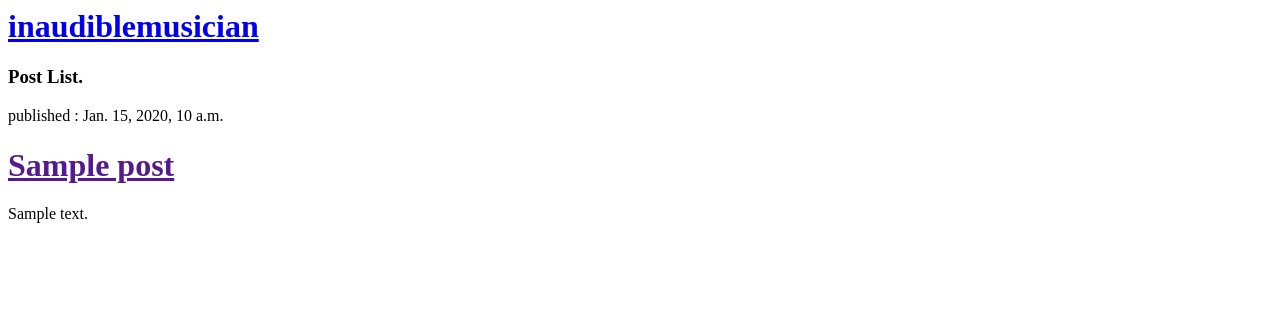
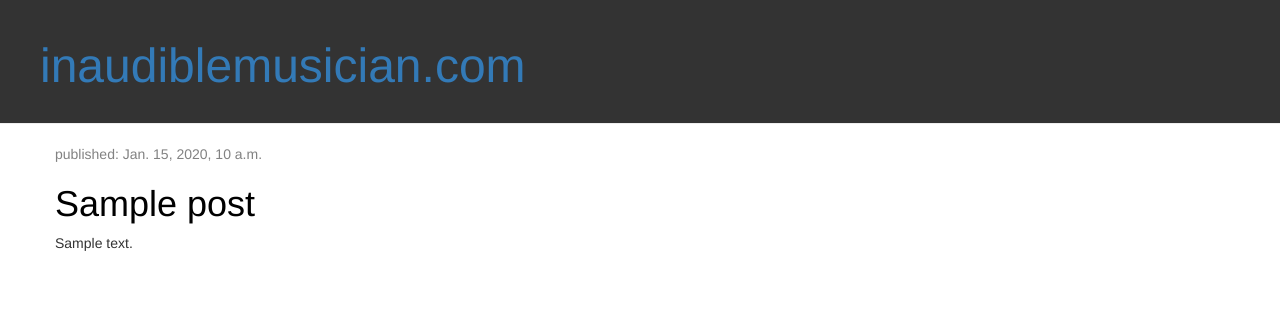
Before and after one commit to robertmaziar/inaudible-musician, a Django app: template posts/templates/posts/post_list.html in a window 1280 px wide. Shown: the top 322 px of the page. Run offline with Django 3.2, Linux system fonts and the light colour scheme; the template is opened without the code that fills it: values that come from a table or form of the project are taken from there, others are empty; tables that the repository leaves empty hold one stand-in row (values such as "Sample post"); some libraries are stand-ins or nearby versions.

Commit message:
Modified CSS styling.

```diff
--- /dev/null
+++ b/posts/static/css/posts.css
@@ -0,0 +1,46 @@
+.page-header {
+    background-color: #333;
+    margin-top: 0;
+    padding: 20px 20px 20px 40px;
+}
+
+.page-header h1, .page-header h1 a, .page-header h1 a:visited, .page-header h1 a:active {
+    /*color: #ffffff;*/
+    font-size: 36pt;
+    text-decoration: none;
+}
+
+.content {
+    margin-left: 40px;
+}
+
+h1, h2, h3, h4 {
+    /*font-family: 'Lobster', cursive;*/
+}
+
+.date {
+    color: #828282;
+}
+
+.save {
+    float: right;
+}
+
+.post-form textarea, .post-form input {
+    width: 100%;
+}
+
+.top-menu, .top-menu:hover, .top-menu:visited {
+    color: #ffffff;
+    float: right;
+    font-size: 26pt;
+    margin-right: 20px;
+}
+
+.post {
+    margin-bottom: 70px;
+}
+
+.post h1 a, .post h1 a:visited {
+    color: #000000;
+}
--- a/posts/templates/posts/post_list.html
+++ b/posts/templates/posts/post_list.html
@@ -1,16 +1,29 @@
+{% load staticfiles %}
 <html>
 	<head>
 		<title>inaudiblemusician Posts</title>
+		<link rel="stylesheet" href="//maxcdn.bootstrapcdn.com/bootstrap/3.2.0/css/bootstrap.min.css">
+		<link rel="stylesheet" href="//maxcdn.bootstrapcdn.com/bootstrap/3.2.0/css/bootstrap-theme.min.css">
+		<link rel="stylesheet" href="{% static 'css/posts.css' %}">
 	</head>
 	<body>
-		<h1><a href="/">inaudiblemusician</a></h1>
-		<h3>Post List.</h3>
-	{% for post in posts %}
-		<div>
-			<p>published : {{ post.published_date }}</p>
-			<h1><a href="">{{ post.title }}</a></h1>
-        	<p>{{ post.text|linebreaksbr }}</p>
-        </div>
-    {% endfor %}
+		<div class="page-header">
+			<h1><a href="/">inaudiblemusician.com</a></h1>
+		</div>
+		<div class="content container">
+		    <div class="row">
+		        <div class="col-md-8">
+		            {% for post in posts %}
+		                <div class="post">
+		                    <div class="date">
+		                        <p>published: {{ post.published_date }}</p>
+		                    </div>
+		                    <h1><a href="">{{ post.title }}</a></h1>
+		                    <p>{{ post.text|linebreaksbr }}</p>
+		                </div>
+		            {% endfor %}
+		        </div>
+		    </div>
+		</div>
 	</body>
 </html>
```
